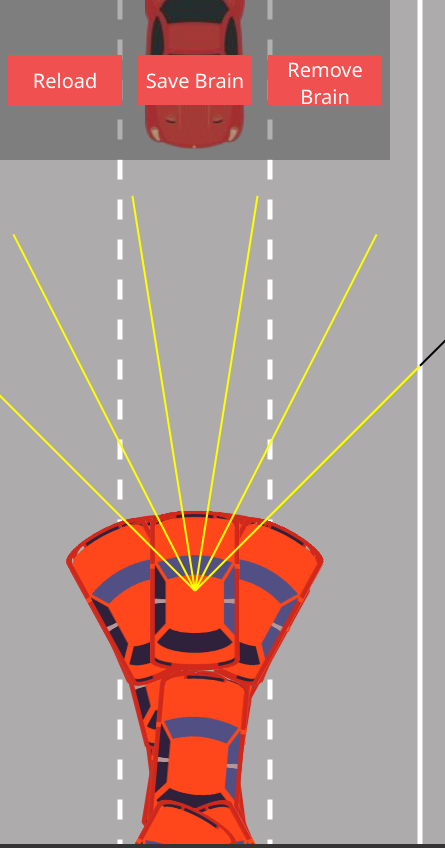
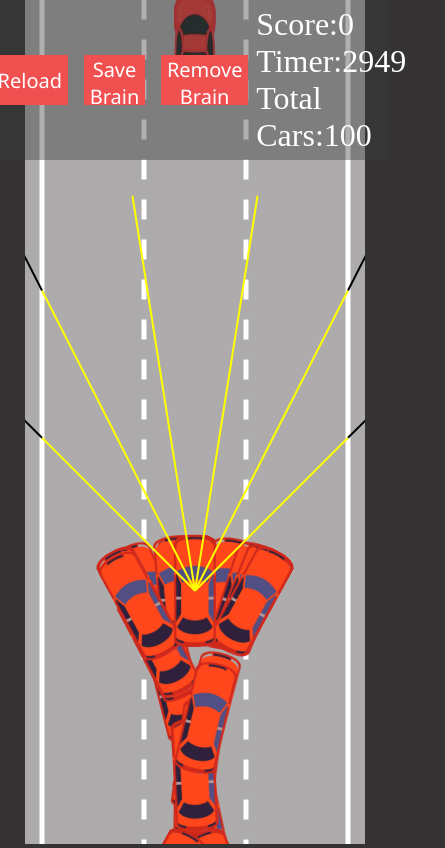
Before and after one commit to hasifazhaan/selfdrive-car, a plain HTML site: page index.html in a window 390 px wide. Shown: the whole page, 445 px wide, since content can reach past the window. Drawn offline with Linux system fonts and the light colour scheme; animation ran at ten frames a second.

Commit message:
Created responsive width for the road..

```diff
--- a/css/style.css
+++ b/css/style.css
@@ -78,6 +78,7 @@ header>h1{
     background-color: rgb(173, 171, 171);
     height: 100%;
 }
+
 .details{
     position: absolute;
     top:15pc;
@@ -86,3 +87,8 @@ header>h1{
     left: 0;
     margin:2%
 }
+
+#Score{
+    font-size:2pc;
+    color: #fff;
+}
--- a/index.html
+++ b/index.html
@@ -16,6 +16,7 @@
             <button class="btn" onclick="Reload()">Reload</button>
             <button class="btn" onclick="Save()">Save Brain</button>
             <button class="btn" onclick="Remove()">Remove Brain</button>
+            <span id="Score">0</span>
 
         </div>
         <canvas id="mycanvas"></canvas>
--- a/js/main.js
+++ b/js/main.js
@@ -1,6 +1,8 @@
  //accessing html elements
 const canvas = document.getElementById("mycanvas");
-const em = document.getElementById("emulator");
+const score_dis = document.getElementById("Score");
+
+
 let animation;
 let bestCar=[];
 let bname="BestBrain";
@@ -11,6 +13,7 @@ let totalcars = 100;
 
 
 window.onload = function(){
+    canvas.width = (window.innerWidth <500)? window.innerWidth-50 :500;
     let brain = findLocalItems(bname);
     Start_Emulator(5,totalcars,0.1,brain);
 }
@@ -52,10 +55,14 @@ function CreateTraffic(road){
     let n=15;
     let [Lane,Y] = GetRandomPosition(n)
     for(let i=0;i<n;i++){
-        traffic.push(new Car(road.getLaneCenter(Lane[i]),Y[i],100,200,"Dummy",0,3));
+        traffic.push(new Car(road.getLaneCenter(Lane[i]),Y[i],road.laneWidth-60,road.laneWidth+10,"Dummy",0,3));
     }
      return traffic;
+}
 
+function takeover(road){
+    let takeover = [];
+    let n = 15;
 }
 //............//
 
@@ -111,23 +118,12 @@ function fitness(cars){
     );
     return bestCar;
 }
-
 function calculateScore(cars){
     cars.forEach((e)=>{
-        if(!e.damag){
-            e.score = (e.y)*-0.5;
+        if(!e.damage){
+            e.score = (e.y)*-0.0005;
         }
     })
-    // let besty = cars.find(c=>c.y == Math.min( ...cars.map(c=>c.y) ));
-    // let y = Math.floor(Math.abs(besty.y/1000));
-    // besty.score += y  ;
-    // console.log(besty.score);
-    cars.forEach((e)=>{
-        if(e.speed >4.9){
-            e.score+=100;
-        }
-    })
-    //    bspeed.score+=50;
 
     let bestCar = cars.find(c=>c.score == Math.max( ...cars.map(c=>c.score) ));
     // console.log(bestCar.speed)
@@ -143,7 +139,7 @@ function calculateScore(cars){
 
 function Start_Emulator(sensor_range,population,mutate,brain){
     generation_level++;
-    canvas.width = 500;
+
     const ctx = canvas.getContext("2d");
     //creating road and car instance
     const road=new Road(canvas.width/2,canvas.width*.9,laneCount=3);
@@ -165,6 +161,7 @@ function Start_Emulator(sensor_range,population,mutate,brain){
     }
 
     const traffic = CreateTraffic(road);
+    const bonus  = takeover(road);
 
 animate();
 return
@@ -176,8 +173,6 @@ function animate(){
             totalcars-=1;
         }
     });
-
-
     if (timer==0|| totalcars==0){
         Save()
         Reload();
@@ -190,6 +185,7 @@ function animate(){
     cars.forEach(e=>e.update(road.borders,traffic));
 
     bestCar[0] = calculateScore(cars);
+    score_dis.innerHTML = "Score:"+Math.floor(bestCar[0].score) + "<br>Timer:"+ timer+ "<br>Total Cars:"+totalcars;
 
     //move camera.
     canvas.height = window.innerHeight;
```
